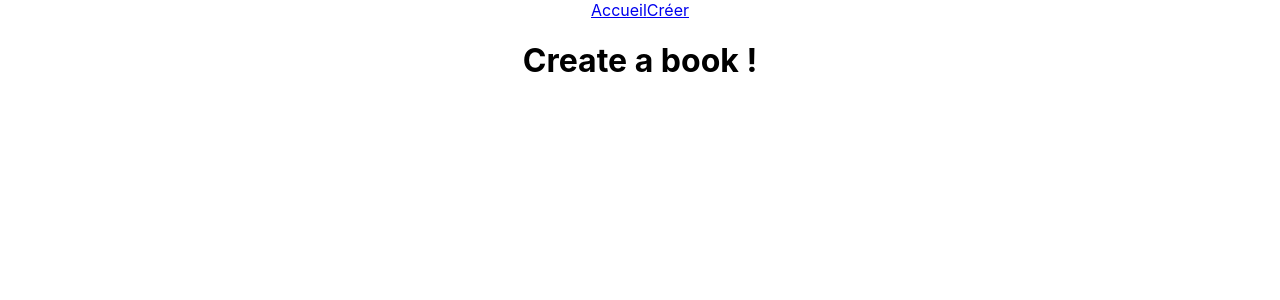
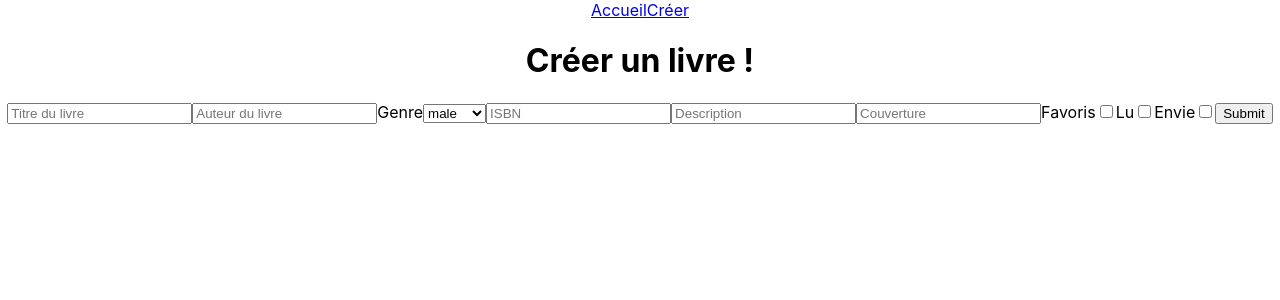
Before and after one commit to Blust96/libemoria, a React (Create React App) app: page /create in a window 1280 px wide. Shown: the top 300 px of the page. Built offline with nearby package versions, Linux system fonts and the light colour scheme; the HTML template or start-up script is replaced by a standard one; what pouchdb would draw is missing.

Commit message:
[UPDATE] Logging form submit results

```diff
--- a/package.json
+++ b/package.json
@@ -8,7 +8,8 @@
     "react-dom": "^16.11.0",
     "react-hook-form": "^4.5.5",
     "react-router-dom": "^5.1.2",
-    "react-scripts": "^3.3.0"
+    "react-scripts": "^3.3.0",
+    "typescript": "^3.7.5"
   },
   "scripts": {
     "start": "react-scripts start",
--- a/src/components/books/CreateBook.js
+++ b/src/components/books/CreateBook.js
@@ -1,9 +1,38 @@
 import React, { Fragment } from 'react';
+import { useForm } from 'react-hook-form';
 
-const CreateBook = () => (
-    <Fragment>
-        <h1>Create a book !</h1>
+const CreateBook = () => {
+
+    // React hook form declarations
+    const { register, handleSubmit, errors } = useForm();
+
+    // onSubmit function
+    const onSubmit = values => {
+        console.log(values);
+    }
+
+    return <Fragment>
+        <h1>Créer un livre !</h1>
+        <form onSubmit={handleSubmit(onSubmit)}>
+            <input name="title" placeholder="Titre du livre" ref={register({ required: true })} />
+            <input name="author" placeholder="Auteur du livre" ref={register({ required: true })} />
+            <label htmlFor="genre">Genre</label>
+            <select name="genre" placeholder="Genre" ref={register({ required: true })}>
+                <option value="male">male</option>
+                <option value="female">female</option>
+            </select>
+            <input name="isbn" placeholder="ISBN" ref={register({ required: true })} />
+            <input name="description" placeholder="Description" ref={register({ required: true })} />
+            <input name="coverPath" placeholder="Couverture" ref={register({ required: true })} />
+            <label htmlFor="favorite">Favoris</label>
+            <input type="checkbox" name="favorite" ref={register} />
+            <label htmlFor="read">Lu</label>
+            <input type="checkbox" name="read" ref={register} />
+            <label htmlFor="wish">Envie</label>
+            <input type="checkbox" name="wish" ref={register} />
+            <input type="submit" />
+        </form>
     </Fragment>
-);
+};
 
 export default CreateBook;
```
Also changed, not shown: 1 other file (tests, documents, lock files or other folders).
